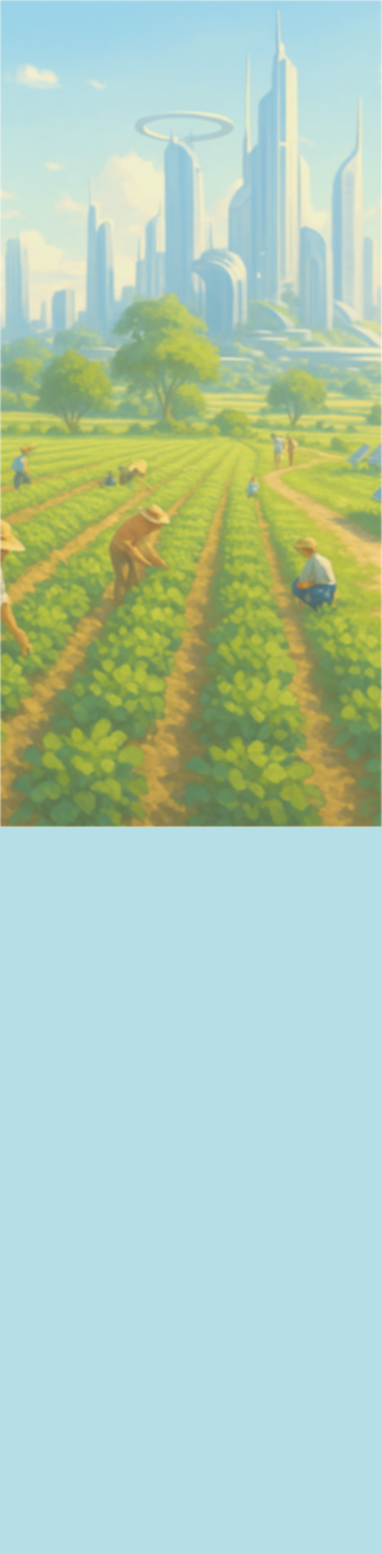
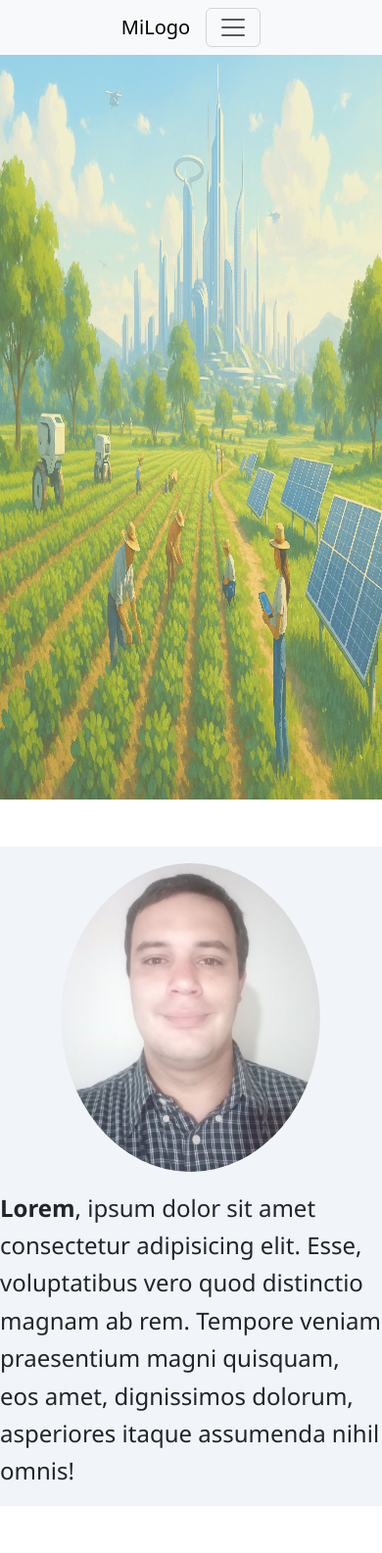
Before and after one commit to HelpTec/PortFolioDjango, a Django app: page /home in a window 390 px wide. Shown: the whole page at 98% size. Before the commit the page ends 844 px from the top, so only its background shows below. Run offline with Django 5.2, Linux system fonts and the light colour scheme; data comes from the database, SQL or seed files in the repository; some libraries are stand-ins or nearby versions.

Commit message:
se creo navbar funcional y responsive, se agrego foto portada home, se comenzó bio

```diff
--- a/portfolio/apps/master/templates/home.html
+++ b/portfolio/apps/master/templates/home.html
@@ -1,6 +1,52 @@
 {% extends "base.html" %}
 {% block content %}
-
-<div class="fondo-container d-flex align-items-end" id="home">
+<div class="container-fluid d-flex justify-content-center mx-0 px-0"
+    style="background-color: #f8f9fa;">
+    <nav class="navbar navbar-expand-lg navbar-light bg-light">
+        <div class="container-fluid">
+            <a class="navbar-brand" href="#">MiLogo</a>
+            <button class="navbar-toggler" type="button"
+                    data-bs-toggle="collapse"
+                    data-bs-target="#navbarMenu"
+                    aria-controls="navbarMenu"
+                    aria-expanded="false"
+                    aria-label="Toggle navigation">
+                <span class="navbar-toggler-icon"></span>
+            </button>
+            <div class="collapse navbar-collapse" id="navbarMenu">
+                <ul class="navbar-nav">
+                    <li class="nav-item text-center">
+                        <a class="nav-link" aria-current="page" href="#Bio">Bio</a>
+                    </li>
+                    <li class="nav-item text-center">
+                        <a class="nav-link" href="#">Proyectos</a>
+                    </li>
+                    <li class="nav-item text-center">
+                        <a class="nav-link" href="#">Contacto</a>
+                    </li>
+                </ul>
+            </div>
+        </div>
+    </nav>
+</div>
+<div class="container-fluid px-0 mx-0">
+<img src="/static/img/future.png" alt="banner-fondo" class="img-container" id="banner">
+</div>
+<div class="container-fluid my-5 mx-0 px-0" id="Bio">
+  <div class="row align-items-center">
+    <div class="col-lg-6 d-flex justify-content-center" id="sep">
+      <img src="/static/img/perf.jpg"
+      class="img-fluid"
+      alt="Foto de perfil" id="perf">
+    </div>
+    <div class="col-lg-6">
+      <p class="lead">
+        <span class="lead fw-bold">Lorem</span>, ipsum dolor sit amet consectetur adipisicing elit.
+        Esse, voluptatibus vero quod distinctio magnam ab rem.
+        Tempore veniam praesentium magni quisquam, eos amet,
+        dignissimos dolorum, asperiores itaque assumenda nihil omnis!
+      </p>
+    </div>
+  </div>
 </div>
 {% endblock %}
--- a/portfolio/static/css/style.css
+++ b/portfolio/static/css/style.css
@@ -23,6 +23,7 @@
         background-size: cover;
     }
     #home::before {
+        height: clamp(200px, 40vh, 400px);
         background: url('/static/img/future.png') no-repeat center center fixed;
         content: "";
         position: absolute;
@@ -31,8 +32,21 @@
         filter: brightness(1.1) contrast(0.85) saturate(1.2) blur(1px);
         opacity: 0.8;
     }
+    .img-container{
+        filter: brightness(1.1) contrast(0.85) saturate(1.2);
+        opacity: 0.8;
+    }
+    #banner{
+        position: relative;
+        width: 100%;
+        height: clamp(300px, 90vh, 950px);
+    }
+    #perf{
+        clip-path: ellipse(45% 45%);
+        max-height: 350px;
+    }
 
-/***ELEMENTOS DEL HOME***/
+/***ELEMENTOS DEL INTRO***/
 
     .rectangulo{
         width: 105px;
@@ -61,3 +75,20 @@
         opacity: 1;
         filter: brightness(100%) contrast(100%);
     }
+
+/***ELEMENTOS DEL INTRO***/
+
+    .lead{
+        font-family: 'Segoe UI', 'Roboto', 'Helvetica Neue', sans-serif;
+        font-size: clamp(1.5rem, 3.5vw, 2.25rem);  /* de 16px a 20px aprox */
+        line-height: 1.6;
+    }
+
+    #Bio{
+        background-color: #f1f5f9
+    }
+    #sep{
+        border-right-style: solid;
+        border-color: black;
+        border-width: 1px;
+    }
```
